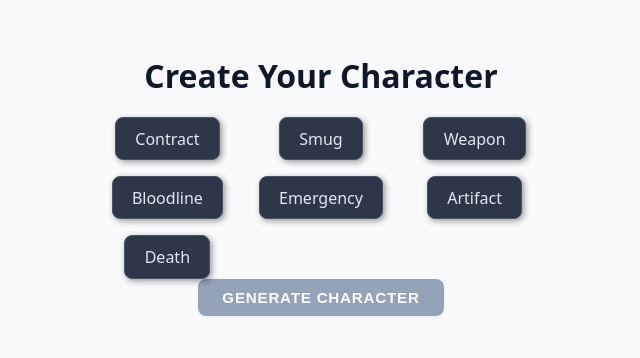
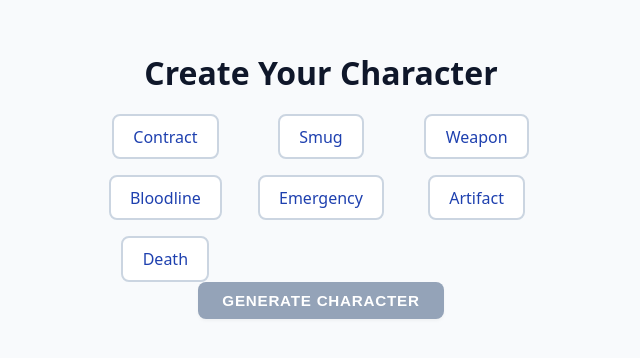
Before and after one commit to Mizu0025/Accidental-Magical-Girl-Build-Generator, a React (Vite) app: page / in a window 1280 px wide. Shown: the part 214-572 px from the top of the page, without its empty margins (339-979 px from the left). Built offline with nearby package versions, Linux system fonts and the light colour scheme.

Commit message:
align style colours across components

```diff
--- a/src/origin/style.css
+++ b/src/origin/style.css
@@ -27,9 +27,9 @@
     display: inline-block;
     padding: 0.6rem 1.2rem;
     border-radius: 0.5rem;
-    border: 1px solid #4a5568;
-    background-color: #2d3748;
-    color: #e2e8f0;
+    border: 2px solid #cbd5e1;
+    background-color: #ffffff;
+    color: #1e40af;
     font-family: inherit;
     font-size: 1rem;
     cursor: pointer;
@@ -37,18 +37,17 @@
         background-color 0.15s,
         box-shadow 0.15s,
         border-color 0.15s;
-    box-shadow: 2px 2px 6px rgba(0, 0, 0, 0.4);
 }
 
 .origin-button-label:hover {
-    background-color: #4a5568;
-    border-color: #718096;
+    background-color: #eff6ff;
+    border-color: #93c5fd;
 }
 
 .origin-radio:checked ~ .tooltip-wrapper .origin-button-label {
-    background-color: #3182ce;
-    border-color: #63b3ed;
-    box-shadow: 2px 2px 8px rgba(49, 130, 206, 0.5);
+    background-color: #dbeafe;
+    border-color: #3b82f6;
+    box-shadow: 0 0 0 2px rgba(59, 130, 246, 0.3);
 }
 
 .tooltip-wrapper {
@@ -61,8 +60,8 @@
     top: calc(100% + 8px);
     left: 50%;
     transform: translateX(-50%);
-    background-color: #1a202c;
-    color: #e2e8f0;
+    background-color: #ffffff;
+    color: #334155;
     padding: 0.4rem 0.75rem;
     border-radius: 0.375rem;
     font-size: 0.8rem;
@@ -70,5 +69,6 @@
     max-width: 16rem;
     white-space: normal;
     z-index: 10;
-    box-shadow: 0 4px 12px rgba(0, 0, 0, 0.5);
+    border: 1px solid #dbeafe;
+    box-shadow: 0 4px 12px rgba(30, 64, 175, 0.1);
 }
```
Also changed, not shown: src/currency/style.css (indentation only).
